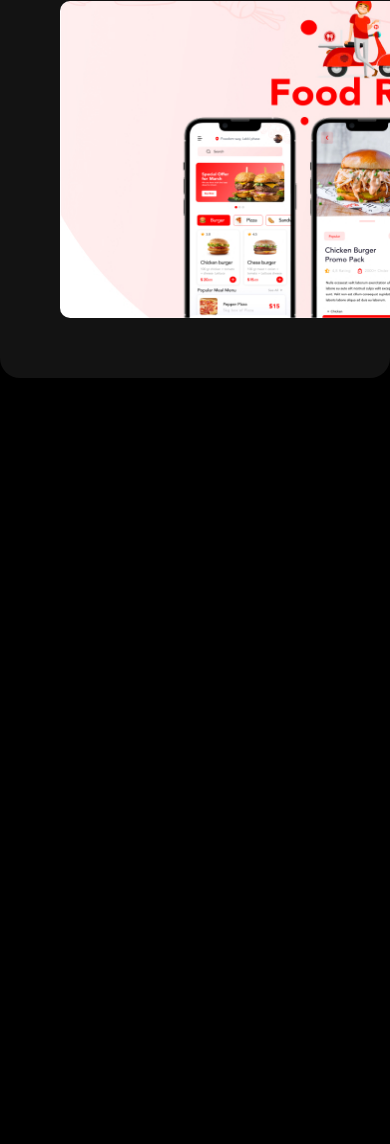
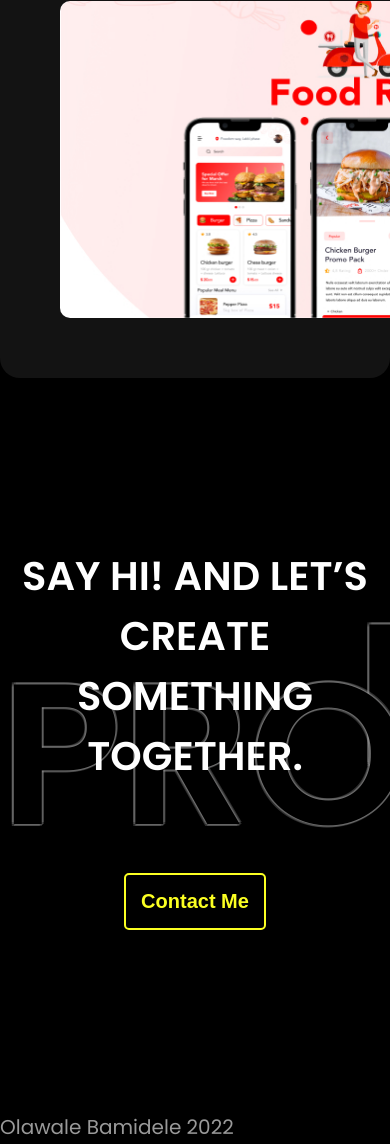
Before and after one commit to Alekosh/practice, a plain HTML site: page index.html in a window 390 px wide. Shown: the part 2698-3842 px from the top of the page. Before the commit the page ends 3076 px from the top, so only its background shows below. Drawn offline with Linux system fonts and the light colour scheme.

Commit message:
added footer without responsive

```diff
--- a/index.html
+++ b/index.html
@@ -149,6 +149,23 @@
       <!-- product -->
     </div>
   </section>
+
+  <section class="contact__me">
+    <div class="container">
+      <div class="myProjects__title">
+        <h3>Say Hi! and let’s create <br>
+          something together.</h3>
+
+      </div>
+      <button class="btn__contact">Contact Me</button>
+    </div>
+  </section>
+
+  <footer>
+    <div class="container">
+      <p>Olawale Bamidele 2022</p>
+    </div>
+  </footer>
 </body>
 
 </html>
--- a/style.css
+++ b/style.css
@@ -132,7 +132,7 @@ h5{
   font-size: 20px;
 }
 
-.myProjects h3 {
+.myProjects__title h3 {
   text-align: center;
   font-weight: 600;
   font-size: 40px;
@@ -197,3 +197,19 @@ h5{
 .test .btn {
   width: 202px;
 }
+.contact__me {
+  text-align: center;
+}
+footer {
+  margin-top: 150px;
+}
+footer p::before{
+  content: 'C';
+  display: block;
+  width: 30px;
+  height: 30px;
+  border: 1px solid #FFFFFF;
+  border-radius: 50%;
+  text-align: center;
+  transform: translate(-150%, 100%);
+}
```
